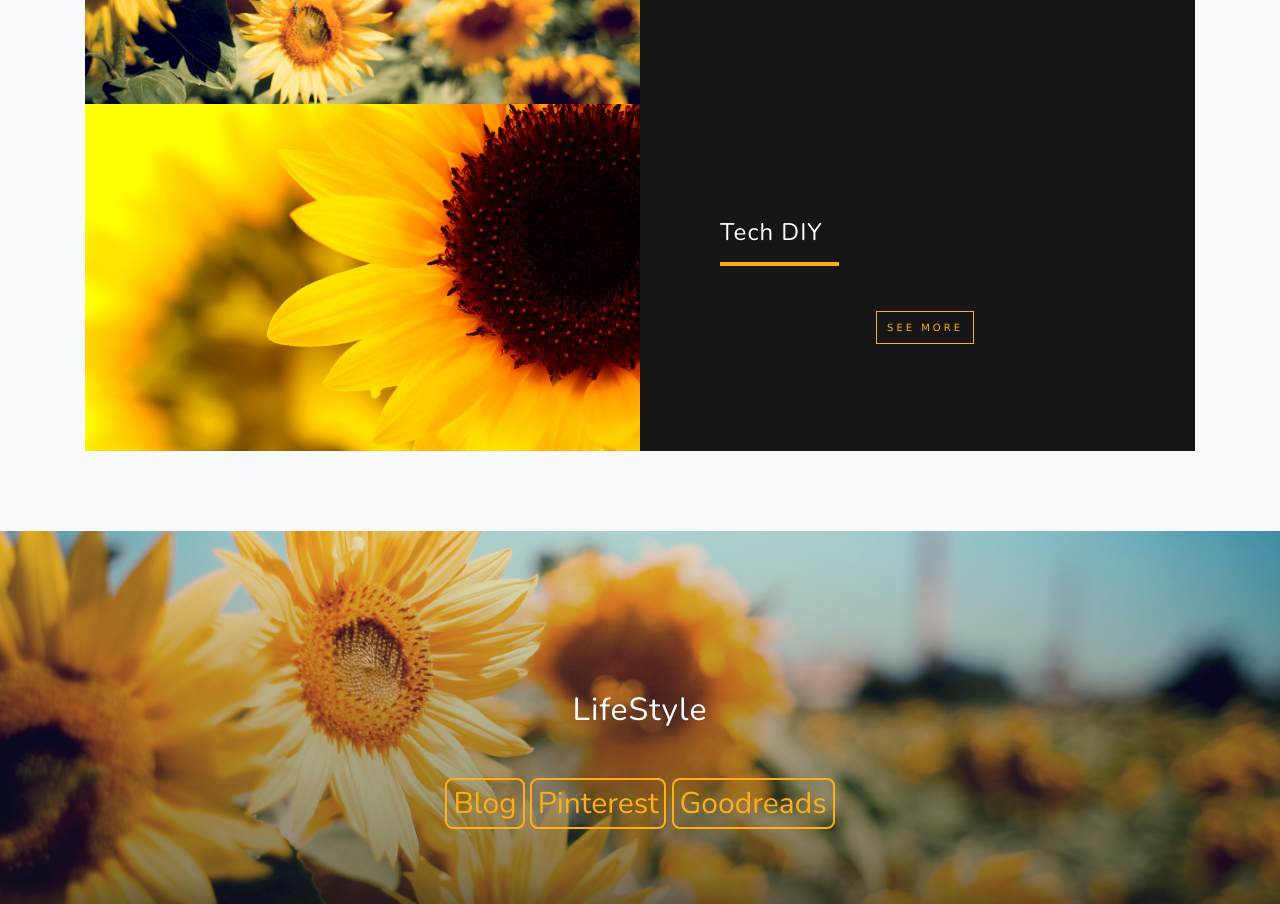
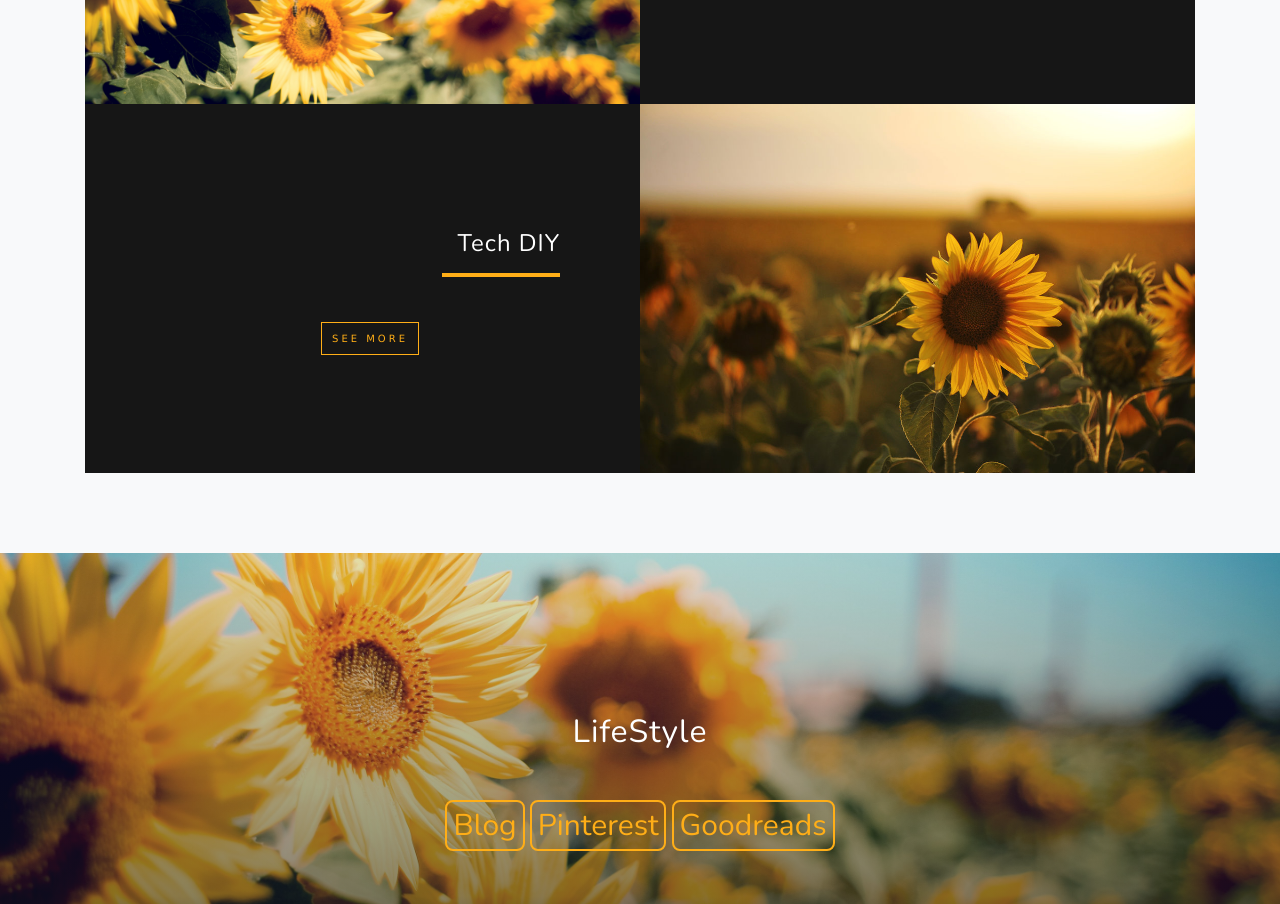
Before and after one commit to meganphan/meganphan.v1, a plain HTML site: page index.html in a window 1280 px wide. Shown: the part 1837-2741 px from the top of the page. Drawn offline with nearby package versions, Linux system fonts and the light colour scheme.

Commit message:
Update index.html

```diff
--- a/index.html
+++ b/index.html
@@ -131,7 +131,7 @@
         </div>
 
         <!-- Project Two Row -->
-<!--         <div class="row justify-content-center no-gutters mb-5 mb-lg-0">
+        <div class="row justify-content-center no-gutters mb-5 mb-lg-0">
           <div class="col-lg-6">
             <img class="img-fluid" src="img/sunflower4.jpg" alt="">
           </div>
@@ -139,8 +139,7 @@
             <div class="bg-black text-center h-100 project">
               <div class="d-flex h-100">
                 <div class="project-text w-100 my-auto text-center text-lg-right">
-                  <h4 class="text-white">Machine Learning</h4>
-                  <p class="mb-2 text-white-50">Updating...</p>
+                  <h4 class="text-white">Tech DIY</h4>
                   <hr class="d-none d-lg-block mb-0 mr-0">
                   <div class="link-modal" id="linkmodal">
                       <a href="#ml">See more</a>
@@ -149,7 +148,7 @@
               </div>
             </div>
           </div>
-        </div> -->
+        </div>
 
 <!--         <div class="modalbox" id="ml">
             <div class="box">
@@ -161,7 +160,7 @@
             </div>
         </div> -->
         <!-- Project Three Row -->
-        <div class="row justify-content-center no-gutters mb-5 mb-lg-0">
+<!--         <div class="row justify-content-center no-gutters mb-5 mb-lg-0">
             <div class="col-lg-6">
               <img class="img-fluid" src="img/sunflower2.jpg" alt="">
             </div>
@@ -170,7 +169,7 @@
                 <div class="d-flex h-100">
                   <div class="project-text w-100 my-auto text-center text-lg-left">
                     <h4 class="text-white">Tech DIY</h4>
-                    <!-- <p class="mb-2 text-white-50">Updating...</p> -->
+                    <p class="mb-2 text-white-50">Updating...</p>
                     <hr class="d-none d-lg-block mb-0 ml-0">
                     <div class="link-modal" id="linkmodal">
                         <a href="#diy">See more</a>
@@ -179,7 +178,7 @@
                 </div>
               </div>
             </div>
-          </div>
+      </div> -->
           <div class="modalbox" id="diy">
               <div class="box">
                 <a class="close" href="#projects">X</a>
```
